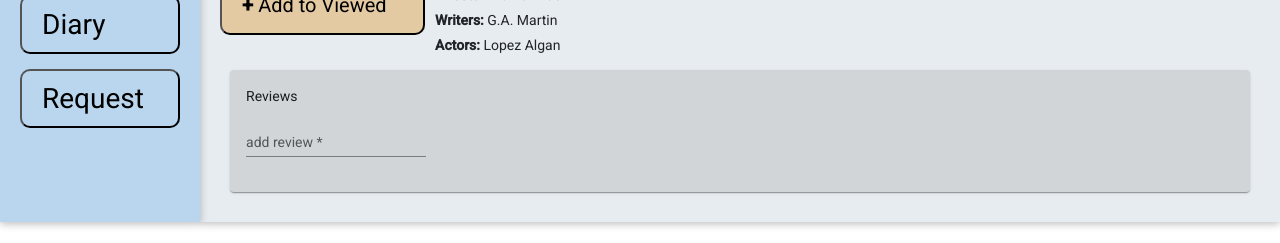
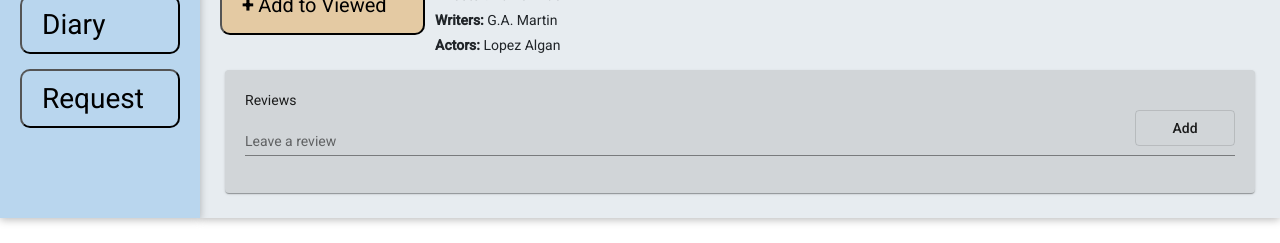
Before and after one commit to DanielPantea/MovieReviewsWebsiteUI, an Angular app: page /movie-details/1 in a window 1280 px wide. Shown: the part 277-520 px from the top of the page. Built offline with nearby package versions, Linux system fonts and the light colour scheme; no server answers.

Commit message:
Design for review content

```diff
--- a/src/app/movie-details-page/movie-details-page.component.css
+++ b/src/app/movie-details-page/movie-details-page.component.css
@@ -17,7 +17,7 @@
     color: blue;
 }
 
-.body button{
+.left button{
     color: black;
     background-color:rgb(228, 202, 163);
     text-align: left;
@@ -75,8 +75,10 @@
 }
 
 .mat-card{
-    margin: 10px;
+    margin: 5px;
+    margin-top: 10px;
     background-color: rgb(209, 213, 216);
+    padding: 20px;
 }
 
 .mat-card h1{
@@ -86,3 +88,20 @@
 .mat-card button{
     margin-left: 40px;
 }
+
+.reviewline{
+    width: 100%;
+}
+
+.reviewPostdate{
+    font-size: 15px;
+}
+.reviewPostdate span{
+    font-size: 20px;
+    font-weight: 500;
+}
+
+.mat-card button{
+    float:right;
+    width: 100px;
+}
--- a/src/app/movie-details-page/movie-details-page.component.html
+++ b/src/app/movie-details-page/movie-details-page.component.html
@@ -41,20 +41,28 @@
 
     <mat-card>
 
-        {{reviewsLength}} Reviews
+        <div *ngIf="reviewsLength==1">{{reviewsLength}} Review</div>
+        <div *ngIf="reviewsLength!=1">{{reviewsLength}} Reviews</div>
+
 
         <p>
-            <mat-form-field appearance="standard">
-                <mat-label>add review</mat-label>
-                <input  matInput placeholder="Placeholder" required>
+            <mat-form-field class="reviewline">
+                <mat-label>Leave a review</mat-label>
+                <input matInput >
+                <button
+                mat-button matSuffix mat-stroked-button >
+                    Add
+                </button>
             </mat-form-field>
         </p>
 
         <div *ngFor = "let review of reviews[movie?.movieId]">
-            <p>
-            <span>{{review.user.username}}  {{review.postDate | date}}</span><br/>
-            {{review.reviewText}}
-            </p>
+            <div class="reviewPostdate">
+                <span>{{review.user.username}} </span>
+                {{review.postDate | date}}
+            </div>
+            <p> {{review.reviewText}}</p>
+
         </div>
 
     </mat-card>
```
